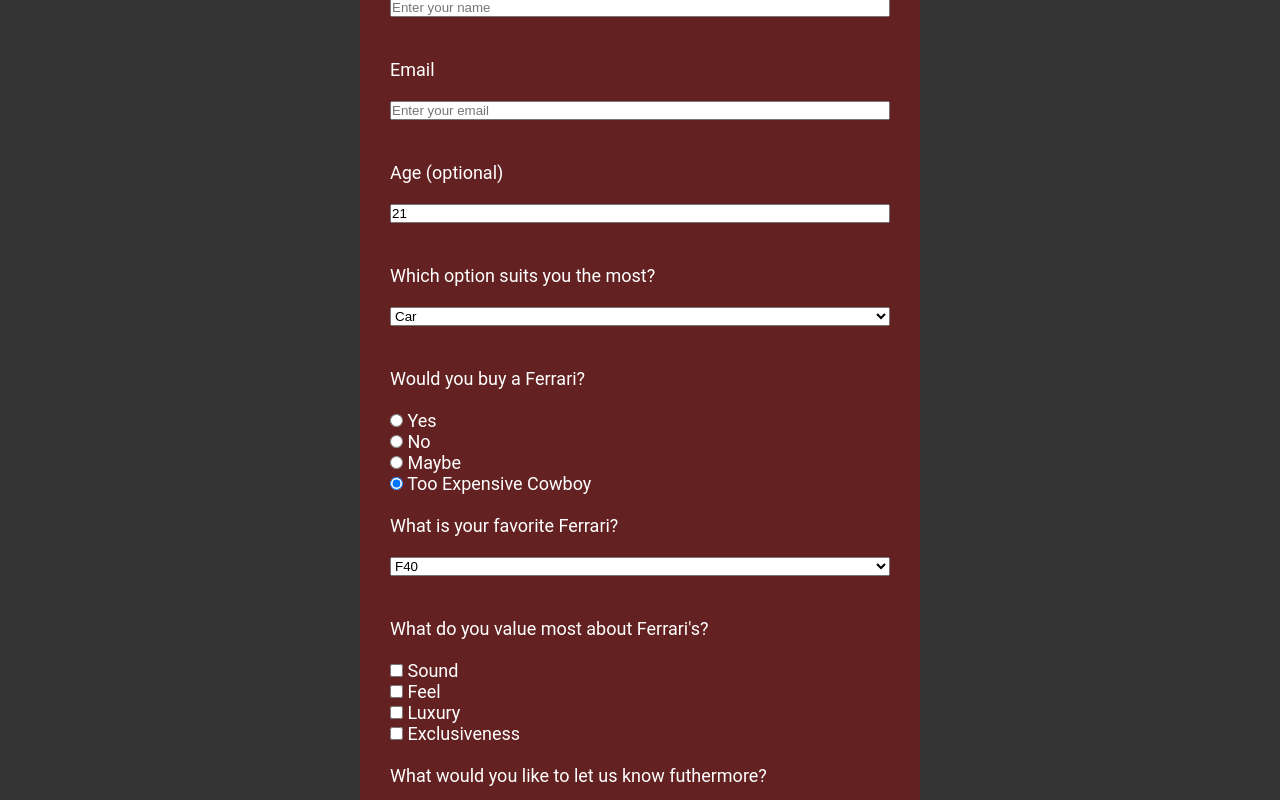
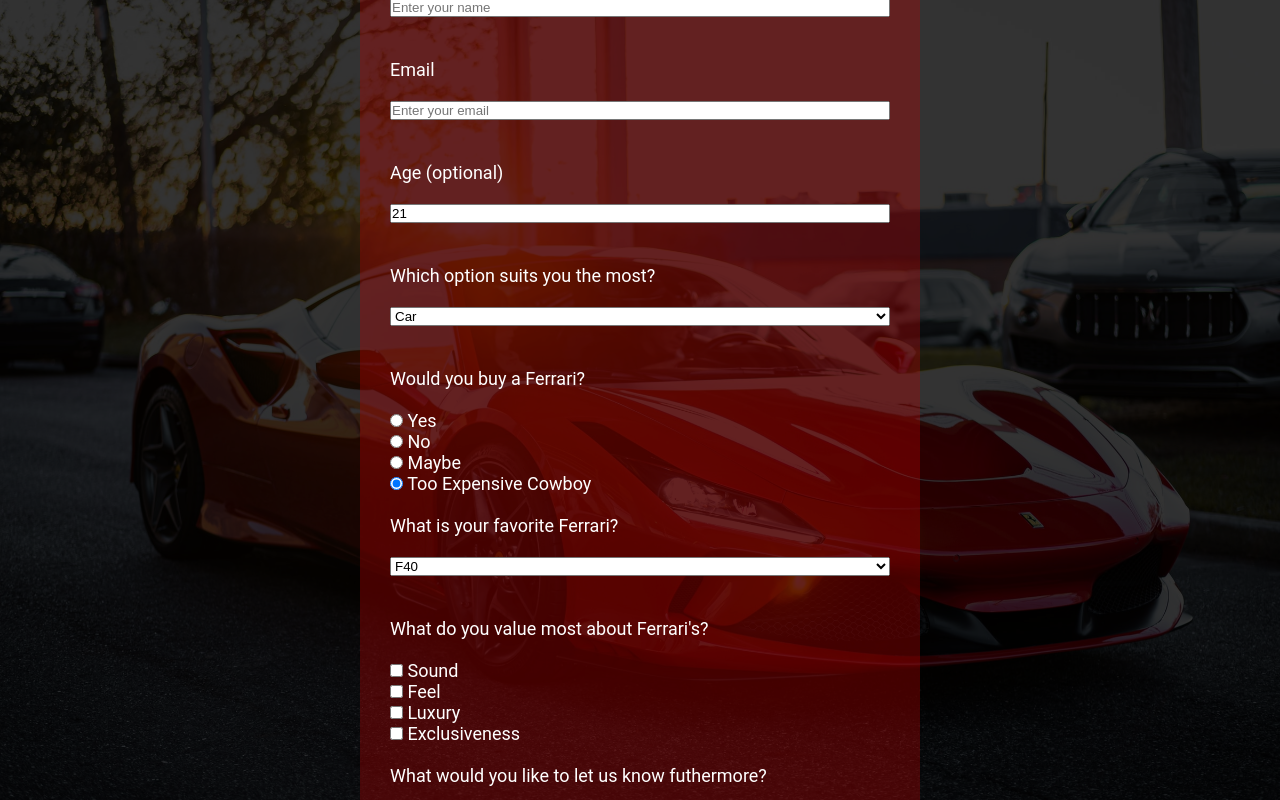
Before and after one commit to messerschmitte/ferrari-survey-form, a plain HTML site: page index.html in a window 1280 px wide. Shown: the top 800 px of the page. Drawn offline with Linux system fonts and the light colour scheme.

Commit message:
Changed local image urls to GitHub urls

```diff
--- a/style.css
+++ b/style.css
@@ -14,7 +14,7 @@ html, body {
   width: 100vw;
   position: relative;
   background-size: cover;
-  background-image: url(/images/ferrari.jpg);
+  background-image: url(https://github.com/messerschmitte/ferrari-survey-form/blob/main/img/ferrari.jpg?raw=true);
   background-position: 50% 50%;
 }
 
```
